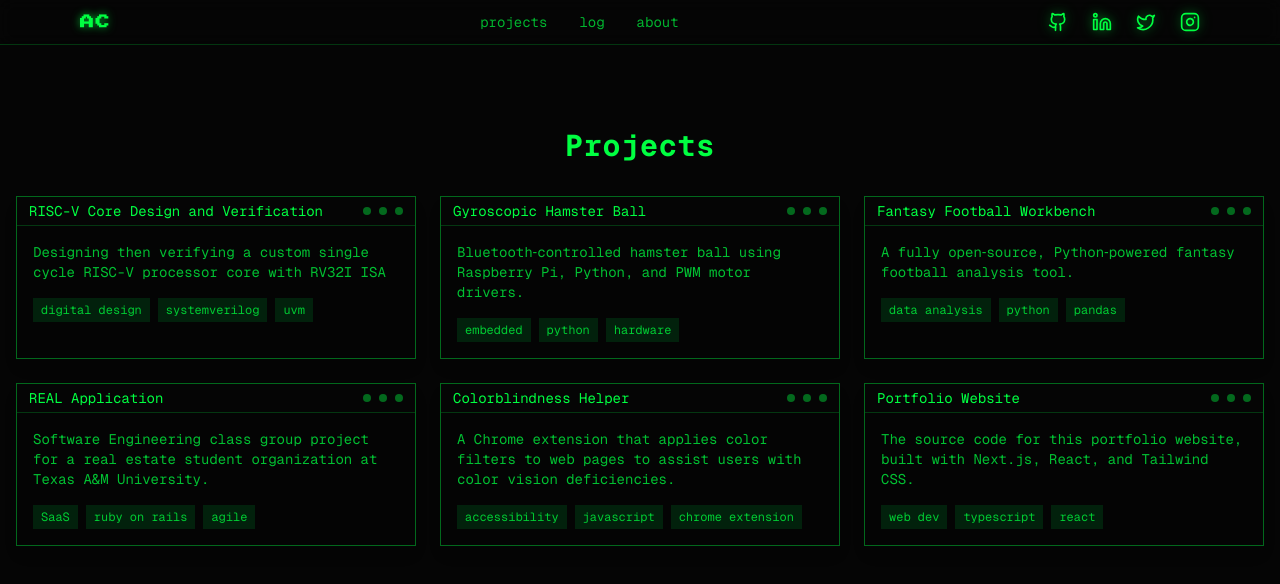
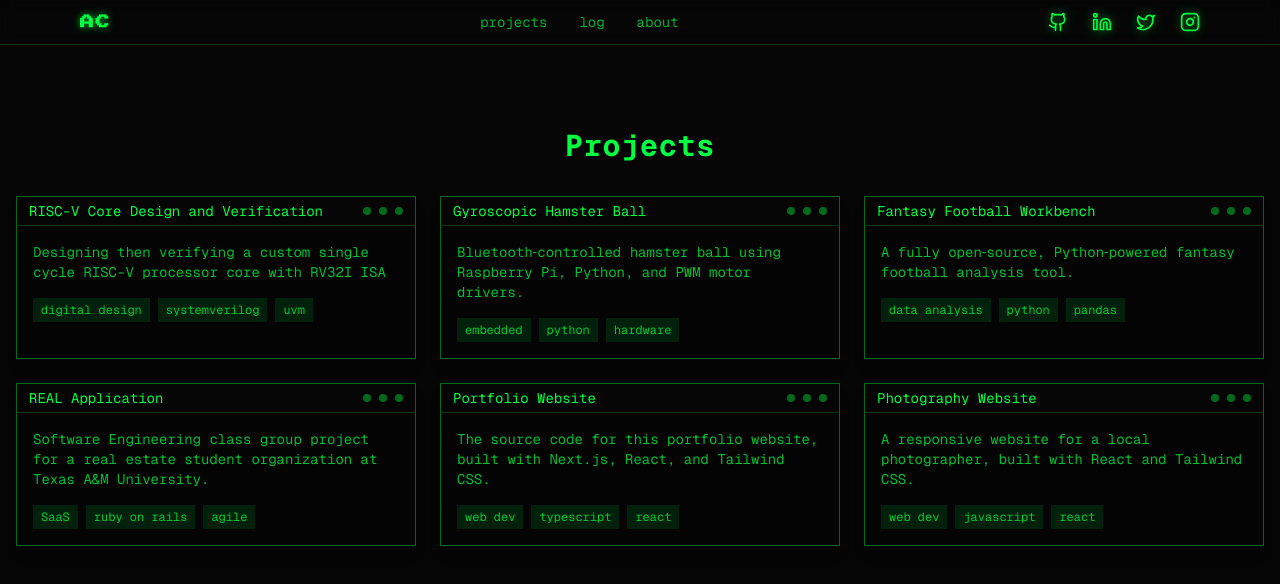
Before and after one commit to andycorrales11/portfolio, a Next.js app: page /projects in a window 1280 px wide. Shown: the top 584 px of the page. Built offline with nearby package versions, Linux system fonts and the light colour scheme.

Commit message:
Added new project I have worked on recently

```diff
--- a/src/app/projects/page.tsx
+++ b/src/app/projects/page.tsx
@@ -41,17 +41,17 @@ const projects: Project[] = [
   },
   {
     id: 5,
-    name: 'Colorblindness Helper',
-    summary: 'A Chrome extension that applies color filters to web pages to assist users with color vision deficiencies.',
-    tags: ['accessibility', 'javascript', 'chrome extension'],
+    name: 'Portfolio Website',
+    summary: 'The source code for this portfolio website, built with Next.js, React, and Tailwind CSS.',
+    tags: ['web dev', 'typescript', 'react'],
     link: 'https://github.com/andycorrales11/CSCE-432-Colorblindness-Corrector',
   },
   {
     id: 6,
-    name: 'Portfolio Website',
-    summary: 'The source code for this portfolio website, built with Next.js, React, and Tailwind CSS.',
-    tags: ['web dev', 'typescript', 'react'],
-    link: 'https://github.com/andycorrales11/CSCE-432-Colorblindness-Corrector',
+    name: 'Photography Website',
+    summary: 'A responsive website for a local photographer, built with React and Tailwind CSS.',
+    tags: ['web dev', 'javascript', 'react'],
+    link: 'https://lanemcmillian.com',
   },
 ];
 
```
